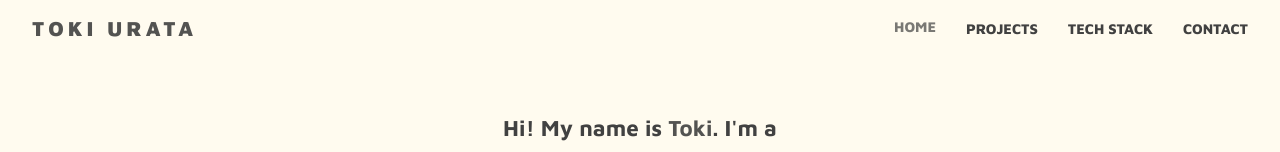
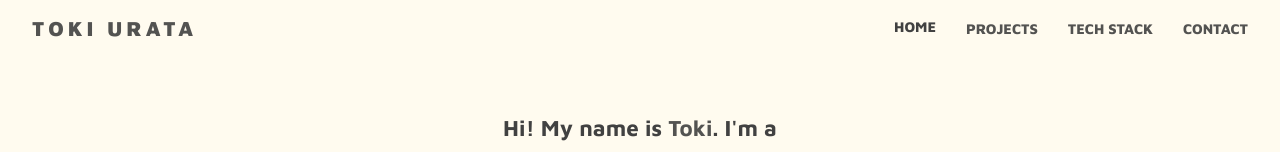
Before and after one commit to tokiurata/portfolio, a React (Create React App) app: page / in a window 1280 px wide. In both pictures the pointer is over the item "HOME". Shown: the top 152 px of the page. Built offline with nearby package versions, Linux system fonts and the light colour scheme.

Commit message:
Update HeaderNav styles

```diff
--- a/src/components/HeaderNav/HeaderNav.scss
+++ b/src/components/HeaderNav/HeaderNav.scss
@@ -11,10 +11,10 @@
   }
 
   &__container {
-    width: 100%;
     background-color: $color-primary-light;
     position: fixed;
     top: 0;
+    width: 100%;
     display: flex;
     flex-direction: column;
     align-items: center;
@@ -54,6 +54,7 @@
 
   &__nav-item {
     text-transform: uppercase;
+    opacity: .9;
     transition: all .2s;
 
     &:not(:last-of-type) {
@@ -62,7 +63,7 @@
 
     &:hover,
     &:active {
-      opacity: .7;
+      opacity: 1;
       transform: translateY(-2px);
     }
 
```
